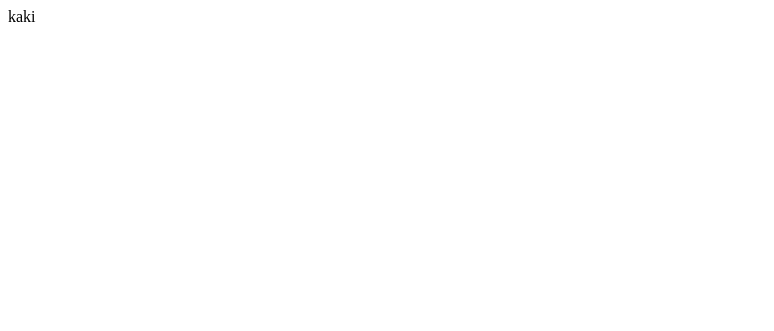
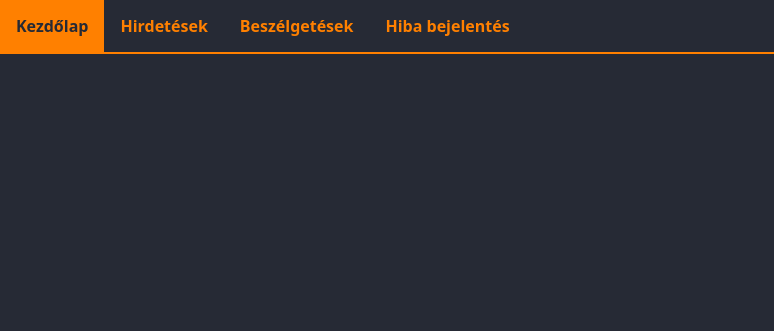
Before and after one commit to Benceplays/WildemNode, a website: page public/index.html in a window 1280 px wide. Shown: the top 331 px of the page, without its empty margins (0-774 px from the left). Drawn offline with nearby package versions, Linux system fonts and the light colour scheme.

Commit message:
Index default design

```diff
--- /dev/null
+++ b/public/css/index.css
@@ -0,0 +1,68 @@
+body {
+    background-color: rgb(38, 42, 53);
+}
+
+.orange-text{
+    color: #ff8000;
+}
+
+.ul {
+    list-style-type: none;
+    margin: 0;
+    padding: 0;
+    overflow: hidden;
+    background-color:rgb(38, 42, 53);
+    border-bottom: #ff8000 2px solid;
+}
+
+.li {
+    float: left;
+}
+
+.li-a {
+    display: block;
+    color: #ff8000;
+    text-align: center;
+    padding: 14px 16px;
+    text-decoration: none;
+    font-weight: bold;
+}
+
+.li-a:hover {
+    background-color: #ff8000;
+    color: rgb(38, 42, 53);
+}
+
+::-webkit-scrollbar {
+    width: 9px;
+    }
+
+    ::-webkit-scrollbar-track {
+    background:  #141414;
+
+    }
+
+    ::-webkit-scrollbar-thumb {
+    background:  #ff8000;
+    border-radius: 5px;
+    }
+
+    ::-webkit-scrollbar-thumb:hover {
+    background:  #ff8000;
+    }
+    .button {
+        background-color: rgb(38, 42, 53);
+        color: #ff8000;
+        padding: 15px 32px;
+        border: none;
+        text-align: center;
+        text-decoration: none;
+        display: inline-block;
+        font-size: 16px;
+        margin: 4px 2px;
+        font-weight: bold;
+      }
+    .button:hover{
+        background-color: #ff8000;
+        color:  rgb(38, 42, 53);
+    }
--- a/public/index.html
+++ b/public/index.html
@@ -1,12 +1,53 @@
 <!DOCTYPE html>
 <html lang="en">
+
 <head>
     <meta charset="UTF-8">
     <meta name="viewport" content="width=device-width, initial-scale=1.0">
-    <link rel="stylesheet" href="css/style.css">
-    <title>Document</title>
+    <link href="https://cdn.jsdelivr.net/npm/bootstrap@5.2.0/dist/css/bootstrap.min.css" rel="stylesheet" integrity="sha384-gH2yIJqKdNHPEq0n4Mqa/HGKIhSkIHeL5AyhkYV8i59U5AR6csBvApHHNl/vI1Bx" crossorigin="anonymous">
+    <script src="https://cdn.jsdelivr.net/npm/bootstrap@5.2.0/dist/js/bootstrap.bundle.min.js" integrity="sha384-A3rJD856KowSb7dwlZdYEkO39Gagi7vIsF0jrRAoQmDKKtQBHUuLZ9AsSv4jD4Xa" crossorigin="anonymous"></script>
+    <link rel="stylesheet" href="css/index.css">
+<title>ASD</title>
 </head>
 <body>
-    kaki
+
+
+  <ul class="ul">
+    <li class="li" >
+        <a class="li-a" href="index.php">Kezdőlap</a>
+    </li>
+    <li class="li" onmouseover="beadol()" onmouseout="kiadol()">
+    <script>
+    function beadol() {
+      let menu = [document.getElementById("ads-menu1"), document.getElementById("ads-menu2")];
+      menu.forEach(elem =>{elem.style.display = "block"});
+    }
+    function kiadol() {
+      let kiadolmenu = [document.getElementById("ads-menu1"), document.getElementById("ads-menu2")];
+      kiadolmenu.forEach(elem =>{elem.style.display = "none"});
+    }
+    </script>
+      <ul style="padding: 0;"><a class="li-a" href="#" >Hirdetések</a>
+        <li id="ads-menu2" style="list-style-type: none;display:none; "><a class="li-a" href="servers/servers.php">Keresés</a></li>
+        <li id="ads-menu1" style="list-style-type: none; display:none"><a class="li-a" href="server/server.php">Készítés</a></li>
+      </ul>
+    </li>
+
+    <li class="li">
+      <ul style="padding: 0;"><a class="li-a" href="speak/speak.php" id="subscriber">Beszélgetések</a></ul>
+    </li>
+
+    <li class="li">
+        <ul style="padding: 0;"><a class="li-a" href="report/report.php" id="subscriber">Hiba bejelentés</a></ul>
+      </li>
+  </ul>
+
+    <div class="" style="padding-top: calc(100vh / 2.8); padding-bottom: 0px;">
+
+        <h2 class="orange-text" style="text-align: center;" >Welcome!</h2>
+        <div class="col d-flex justify-content-center text-white">
+
+    </div>
+  </div>
 </body>
 </html>
```
Also changed, not shown: public/css/style.css (deleted).
